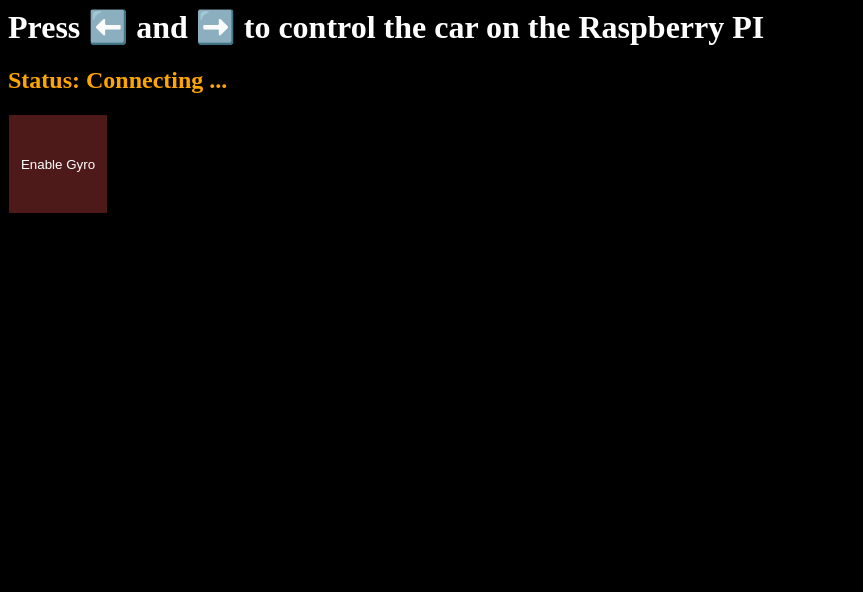
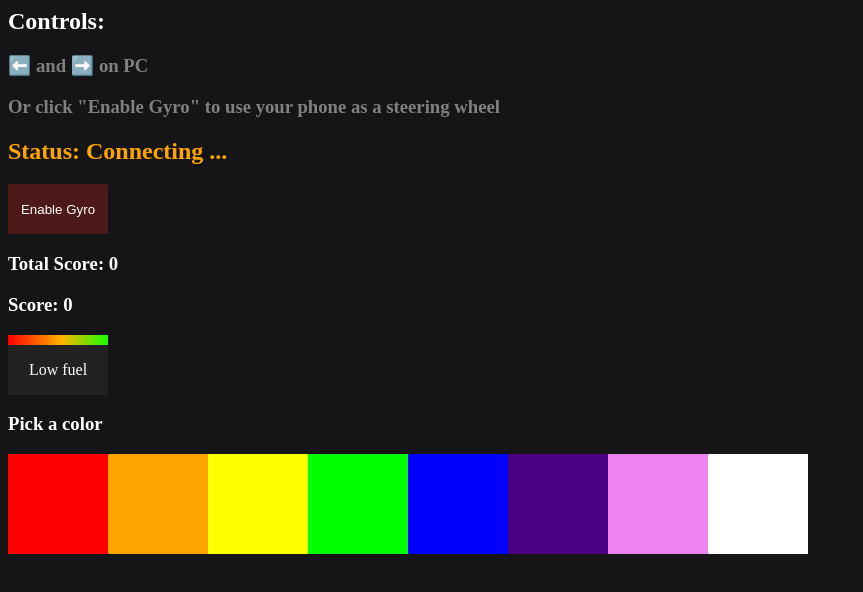
Before and after one commit to sjaviking/martin_piProject, a plain HTML site: page web/index.html in a window 1280 px wide. Shown: the whole page, without its empty margins (0-863 px from the left). Drawn offline with nearby package versions, Linux system fonts and the light colour scheme; no server answers.

Commit message:
Adds frontent implementation of multiplayer

```diff
--- a/web/index.html
+++ b/web/index.html
@@ -1,16 +1,24 @@
 <html>
-
-<body style="background-color: black; color: white;">
+<head>
     <script src="https://cdn.socket.io/4.4.0/socket.io.min.js"
         integrity="sha384-1fOn6VtTq3PWwfsOrk45LnYcGosJwzMHv+Xh/Jx5303FVOXzEnw0EpLv30mtjmlj"
         crossorigin="anonymous"></script>
     <script defer src="main.js?version=3"></script>
-    <h1>
-        Press <span id="left-arrow">⬅️</span> and <span id="right-arrow">➡️</span> to control the car on the Raspberry
-        PI
-    </h1>
+    <link rel="stylesheet" href="style.css" />
+</head>
+<body>
+    <h2>Controls:</h2>
+    <h3 style="color: gray;"><span id="left-arrow">⬅️</span> and <span id="right-arrow">➡️</span> on PC </h3>
+    <h3 style="color: gray;">Or click "Enable Gyro" to use your phone as a steering wheel</h3>
     <h2 id="connection-status">Status: Connecting ...</h2>
-    <button id="toggle-gyro-button" onclick="onToggleGyro()" style="background-color: rgb(78, 25, 25); color: white; height: 100px; width: 100px; border:black 1px solid;">Enable Gyro</button>
+    <button id="toggle-gyro-button" onclick="onToggleGyro()" class="gyro-button">Enable Gyro</button>
+    <h3 id="total-score">Total Score: 0</h3>
+    <h3 id="score">Score: 0</h3>
+    <div id="fuel"></div>
+    <div id="low-fuel" class="low-fuel" disabled>Low fuel</div>
+    <h3>Pick a color</h3>
+    <div id="colors">
+    </div>
 </body>
 
 </html>
--- a/web/main.js
+++ b/web/main.js
@@ -1,7 +1,45 @@
 const socket = io(location.origin)
 
+scoreText = document.getElementById('score')
+totalScoreText = document.getElementById('total-score')
+lowFuelBox = document.getElementById("low-fuel")
+fuelBar = document.getElementById('fuel')
 connectionStatusText = document.getElementById("connection-status")
 connectionStatusText.style.color = "orange"
+
+const FUEL_MAX = 8
+function drawFuel(fuel) {
+    const fuelPercentage = fuel / FUEL_MAX * 100
+    fuelBar.style.width = fuelPercentage + 'px'
+}
+
+colors = [
+    ["red", [255, 0, 0]],
+    ["orange", [255, 165, 0]],
+    ["yellow", [255, 255, 0]],
+    ["green", [0, 255, 0]],
+    ["blue", [0, 0, 255]],
+    ["indigo", [75, 0, 130]],
+    ["violet", [238, 130, 238]],
+    ["white", [255, 255, 255]],
+]
+
+let selectedColorButton = null
+colors.forEach(([colorName, rgb]) => {
+    const colorButton = document.createElement("button")
+    colorButton.className = "color-button"
+    const [r, g, b] = rgb
+    colorButton.style.backgroundColor = `rgb(${r}, ${g}, ${b})`
+    colorButton.addEventListener("click", () => {
+        emit("change_color", rgb)
+        if(selectedColorButton) {
+            selectedColorButton.classList.remove("color-button-selected")
+        }
+        selectedColorButton = colorButton
+        selectedColorButton.classList.add("color-button-selected")
+    })
+    document.getElementById("colors").appendChild(colorButton)
+})
 
 socket.on('connect', () => {
     connectionStatusText.innerHTML = "Status: Connected"
@@ -14,10 +52,41 @@
     connectionStatusText.style.color = "red"
 });
 
+socket.on('low_fuel', (isLowFuel) => {
+    if(isLowFuel) {
+        lowFuelBox.classList.add("low-fuel-active")
+    } else {
+        lowFuelBox.classList.remove("low-fuel-active")
+    }
+});
+
+socket.on('fuel', (fuel) => {
+    drawFuel(fuel)
+});
+
+socket.on('score', (score) => {
+    scoreText.innerHTML = "Score: " + score
+});
+
+socket.on('total_score', (totalScore) => {
+    totalScoreText.innerHTML = "Total Score: " + totalScore
+});
+
+socket.on('reset', () => {
+    scoreText.innerHTML = "Score: " + 0
+    totalScoreText.innerHTML = "Total Score: " + 0
+    lowFuelBox.disabled = true
+    drawFuel(FUEL_MAX)
+});
+
 function emit(event, data) {
     if (socket.connected) {
         socket.emit(event, data)
     }
+}
+
+function changeColor(color) {
+    emit('change_color', color)
 }
 
 function colorize(direction, color) {
--- /dev/null
+++ b/web/style.css
@@ -0,0 +1,66 @@
+:root {
+    --background-color: #151518;
+}
+body {
+    background-color: var(--background-color);
+    color: white;
+}
+.gyro-button {
+    background-color: rgb(78, 25, 25);
+    color: white;
+    height: 50px;
+    width: 100px;
+    border: none;
+    border-radius: 2px;
+    cursor: pointer;
+}
+#colors {
+    display: flex;
+    flex-wrap: wrap;
+    align-items: center;
+    align-content: flex-start;
+}
+.color-button {
+    height: 100px;
+    width: 100px;
+    border: none;
+}
+.color-button-selected {
+    height: 100px;
+    width: 100px;
+    border: 10px solid var(--background-color);
+}
+.low-fuel {
+    text-align: center;
+    line-height: 50px;
+    width: 100px;
+    height: 50px;
+    color: white;
+    background-color: rgb(34, 34, 34);
+}
+.low-fuel-active {
+    background-color: rgb(129, 24, 24);
+    color: white;
+    -webkit-animation: flash 1s ease-in-out infinite;
+    -moz-animation: flash 1s ease-in-out infinite;
+    animation: flash 1s ease-in-out infinite;
+}
+#fuel {
+    height: 10px;
+    width: 100px;
+    border: none;
+    background-color: yellow;
+    background: rgb(255,0,0);
+    background: linear-gradient(90deg, rgba(255,0,0,1) 0px, rgba(255,179,0,1) 54px, rgba(22,255,0,1) 100px);
+}
+@keyframes flash {
+    0% {
+        opacity: 1;
+    }
+    50% {
+        opacity: 0.5;
+    }
+    100% {
+        opacity: 1;
+    }
+}
```
